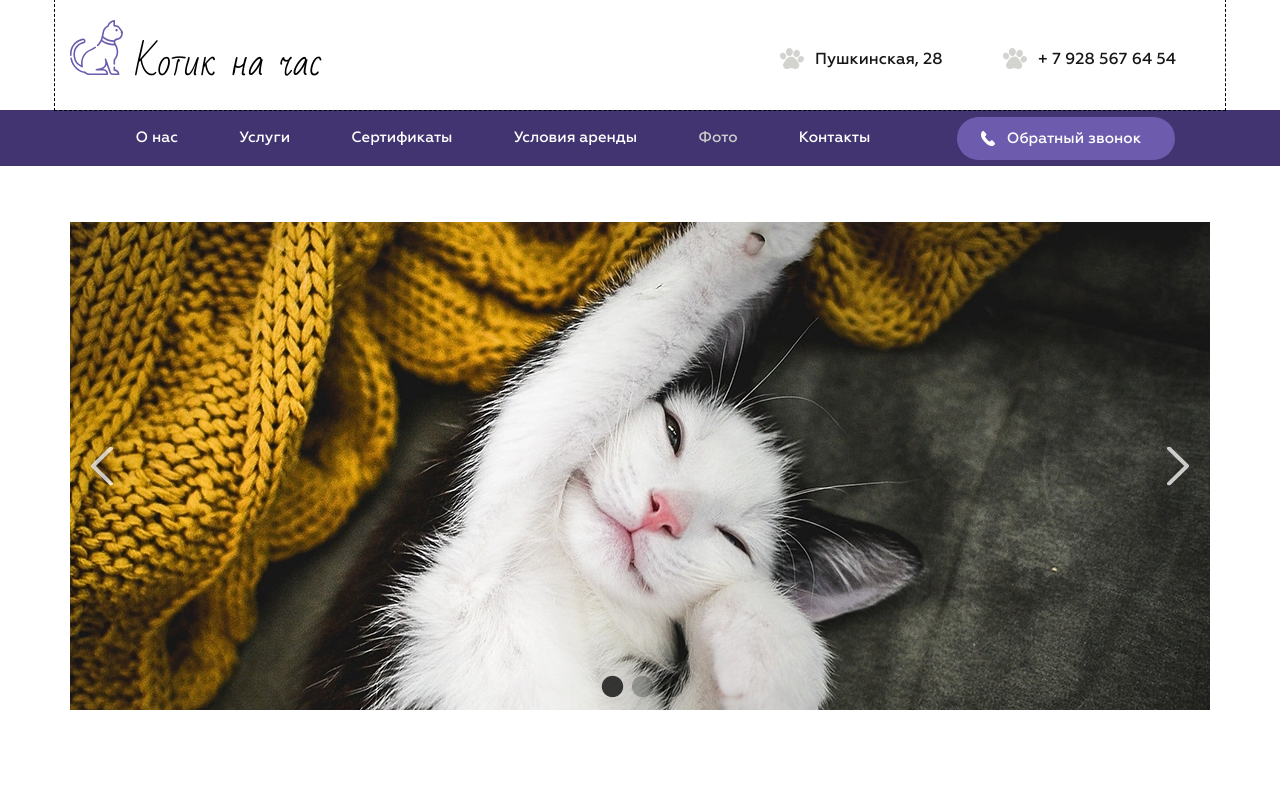
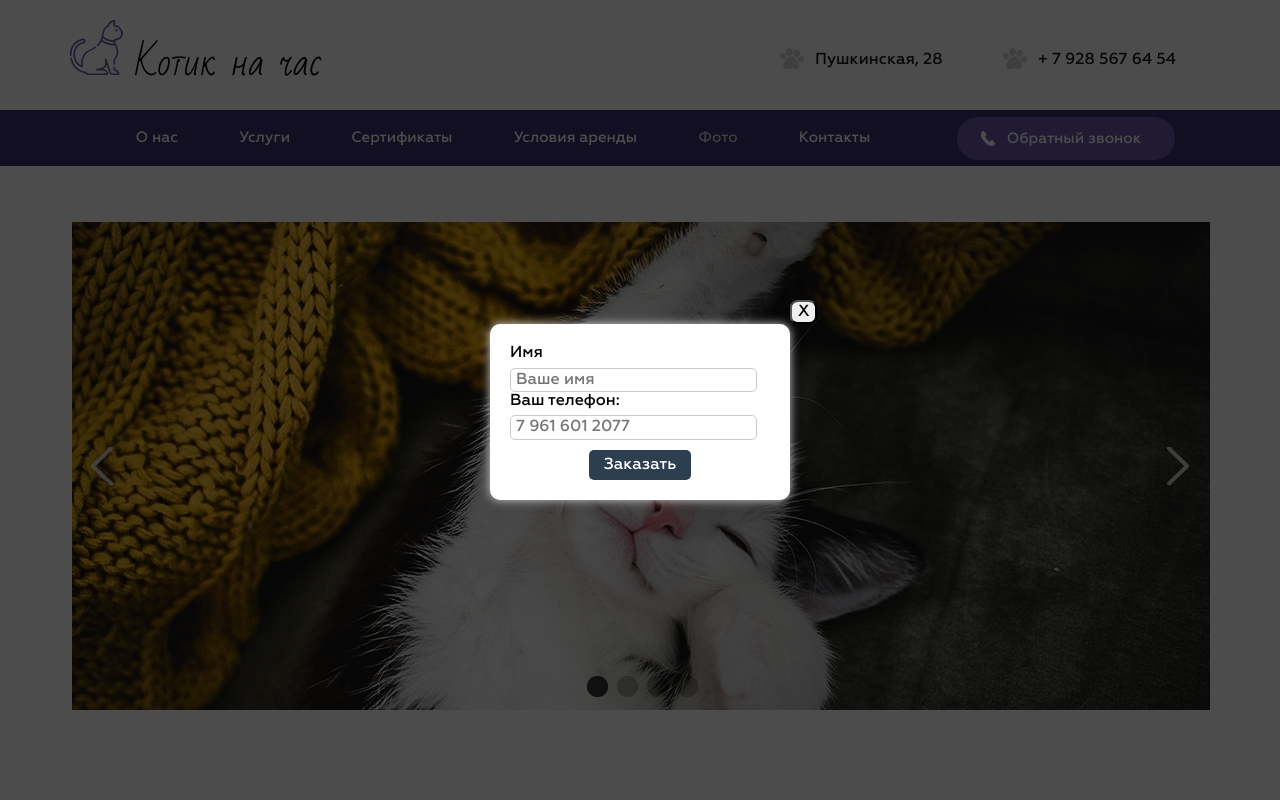
Before and after one commit to westerovs/take_cat, a website: page source/index.html in a window 1280 px wide. Both pictures are taken after a click on the link "Обратный звонок". Shown: the top 800 px of the page. Drawn offline with nearby package versions, Linux system fonts and the light colour scheme.

Commit message:
modal-full
завершил модальное окно, провел вадидацию, бэмастику, куча правок

```diff
--- a/source/index.html
+++ b/source/index.html
@@ -2,10 +2,11 @@
 <html lang="ru">
 <head>
   <meta charset="UTF-8">
-  <meta name="viewport" content="width=device-width, initial-scale=1.0, maximum-scale=1.0, user-scalable=no"/>
+  <meta name="viewport" content="width=device-width, initial-scale=1">
   <meta name="description" content="Возьми домой котика">
   <meta name="Keywords" content="котики">
-  <title>Котик на час</title>
+  <title>Котик на час.. мурр</title>
+  <link rel="shortcut icon" href="favicon.ico" type="image/ico">
   <link rel="stylesheet" href="slick/slick.css">
   <link rel="stylesheet" href="slick/slick-theme.css">
   <link rel="stylesheet" href="css/style.css" >
@@ -17,7 +18,7 @@
       <!-- логотип / контакты -->
       <header class="header">
         <div class="header__container-logo">
-          <img class="header__logo" src="img/cat_logo.svg" alt="Логотип котик" class="logo">
+          <img class="header__logo logo" src="img/cat_logo.svg" alt="Логотип котик">
           <a class="header__logo-link" href="#">Котик на час</a>
         </div>
         <div class="header__contacts">
@@ -51,10 +52,11 @@
           <li class="nav__item">
             <a  class="nav__link" href="#">Контакты</a></li>
           <li class="nav__callback">
-            <a class="nav__callback-link" href="#">
+            <a class="nav__callback-link modal-show" data-modal="#sign-in" href="#">
               Обратный звонок
             </a>
           </li>
+
         </ul>
       </nav>
 
@@ -62,14 +64,15 @@
       <!-- cлайдер -->
       <div class="slider-container">
         <section class="lazy slider" data-sizes="50vw">
+          <h2 class="visually-hidden">слайдер валидности</h2>
           <div>
-            <img src="img/s1.jpg" width="1140" height="488">
+            <img src="img/s1.jpg" width="1140" height="488" alt="слайдер котика">
           </div>
           <div>
-            <img src="img/s1.jpg" width="1140" height="488">
+            <img src="img/s1.jpg" width="1140" height="488" alt="слайдер котика">
           </div>
           <div>
-            <img src="img/s1.jpg" width="1140" height="488">
+            <img src="img/s1.jpg" width="1140" height="488" alt="слайдер котика">
           </div>
         </section>
       </div>
@@ -126,6 +129,24 @@
       </div>
     </footer>
 
+    <!-- модальное окно -->
+    <div class="modal-wrap hide" id="sign-in">
+      <div class="modal">
+        <button class="modal-close">Х</button>
+        <form action="http://westerovs.ru/" method="post">
+
+          <label for="name">Имя</label>
+          <input type="text" id="name" name="name" placeholder="Ваше имя">
+
+          <label for="phone">Ваш телефон:</label>
+          <input type="tel" id="phone" name="phone" pattern="[0-9]{3}-[0-9]{3}-[0-9]{4}" placeholder="7 961 601 2077" required>
+
+          <div class="buttons">
+            <input type="submit" value="Заказать">
+          </div>
+        </form>
+      </div>
+    </div>
 
     <!-- скрипт слайдера -->
     <script src="https://code.jquery.com/jquery-2.2.0.min.js" ></script>
@@ -133,5 +154,7 @@
     <script src="slick/slick.min.js"></script>
     <!-- запуск слайдера -->
     <script src="js/slider.js" ></script>
+    <!-- модальное окно -->
+    <script src="js/modal.js"></script>
   </body>
 </html>
--- /dev/null
+++ b/source/js/modal.js
@@ -0,0 +1,40 @@
+// Краткое ТЗ:
+// Сверстать макет кроссбраузерно (поддержка ie11 не требуется), валидно и адаптивно. На мобильной версии самостоятельно реализовать мобильное меню. По клику на кнопку "Обратная связь" всплывает модальное окно с формой (имя, телефон, кнопка).
+
+let modalWrap = document.querySelector('.modal-wrap');
+// let modal
+
+document.querySelectorAll('.modal-show').forEach(function (element) {
+  element.onclick = showModal;
+});
+
+document.querySelectorAll('.modal-close').forEach(function (element) {
+  //закрываем окно по кнопке закрыть
+  element.onclick = closeModal;
+});
+
+document.querySelectorAll('.modal-wrap').forEach(function (element) {
+  //закрыть окно на клике в области вокруг
+  modalWrap.onclick = closeModal;
+});
+
+function showModal() {
+  let modalId = this.dataset.modal;
+  document.querySelector(modalId).classList.remove('hide');
+  document.onkeydown = function (event) {
+    // клавиша Esc
+    if (event.keyCode == 27) closeModal();
+  }
+}
+
+function closeModal() {
+  document.querySelectorAll('.modal-wrap').forEach(function (element) {
+    element.classList.add('hide');
+  });
+  document.onkeydown = null;
+}
+
+// запрет закрытия окна
+document.querySelector('.modal').onclick = function () {
+  event.stopPropagation();
+}
--- a/source/less/blocks/catalog.less
+++ b/source/less/blocks/catalog.less
@@ -76,9 +76,33 @@
   .catalog {
     .width-phone;
     margin-bottom: 0;
+    .padding-container(0px);
   }
+
+  .catalog__galery {
+    margin: 0;
+    padding: 0;
+    column-width: 0px;
+    column-count: 0;
+    column-gap: 0px;
+    display: flex;
+    flex-direction: column;
+    align-items: center;
+  }
+
   .catalog__title {
     font-size: 36px;
     margin: 50px 0;
   }
+
+  .catalog__item,
+  .catalog__img {
+    width: 100%;
+    display: block;
+  }
+
+  .catalog__item::before {
+    width: 100%;
+  }
+
 }
--- a/source/less/blocks/footer.less
+++ b/source/less/blocks/footer.less
@@ -17,7 +17,7 @@
   .block-center;
   padding: 33px 15px 0 15px;
   min-height: 133px;
-  background-color: @footer-bg;
+  background-image: url(../../img/points-bg.png);
 }
 
 // политика конфиденциальности
--- a/source/less/blocks/header.less
+++ b/source/less/blocks/header.less
@@ -6,7 +6,6 @@
   .padding-container(15px);
   padding-top: 20px;
   min-height: 110px;
-  outline: 1px dashed #000;
 }
 
 // блок логотип
--- /dev/null
+++ b/source/less/blocks/modal.less
@@ -0,0 +1,80 @@
+
+.modal-wrap {
+  display: flex;
+  align-items: center;
+  position: fixed;
+  left: 0;
+  right: 0;
+  top: 0;
+  bottom: 0;
+  background-color: rgba(0, 0, 0, 0.7);
+  z-index: 111;
+}
+
+.modal {
+  margin: auto;
+  align-items: center;
+  z-index: 111;
+}
+
+.modal-close {
+  position: relative;
+  border-radius: 30%;
+  left: 100%;
+}
+
+.hide {
+  display: none;
+}
+
+form {
+  margin: auto;
+  align-items: center;
+  width: 50%;
+
+  width: 300px;
+  margin: 0 auto;
+  padding: 20px;
+
+  background-color: #ffffff;
+  border-radius: 10px;
+  box-shadow: 0 0 10px #cccccc;
+}
+
+label {
+  display: block;
+  margin-bottom: 5px;
+}
+
+input {
+  width: 95%;
+  margin-bottom: 10px;
+  padding: 2px 5px;
+
+  font-family: "Roboto", sans-serif;
+
+  border: 1px solid #cccccc;
+  border-radius: 5px;
+}
+
+input[type="text"] {
+  height: 24px;
+}
+
+input[type="submit"] {
+  display: inline-block;
+  width: auto;
+  margin: 0 5px;
+  padding: 6px 15px;
+
+  color: #ffffff;
+
+  background-color: #2c3e50;
+  border: none;
+  border-radius: 5px;
+}
+
+.buttons {
+  margin-top: 10px;
+  text-align: center;
+}
--- a/source/less/blocks/slider.less
+++ b/source/less/blocks/slider.less
@@ -65,6 +65,7 @@
   .slider-container {
     .width-phone;
     margin-bottom: 0;
+    .padding-container(0px);
   }
 
 }
--- a/source/less/style.less
+++ b/source/less/style.less
@@ -56,6 +56,8 @@ img {
 @import 'blocks/header.less';
 // Блок навигации
 @import 'blocks/navigation.less';
+// Модальное окно педальное
+@import 'blocks/modal.less';
 // слайдер
 @import 'blocks/slider.less';
 // каталог
```
Also changed, not shown: source/css/style.css, source/favicon.ico (added).
